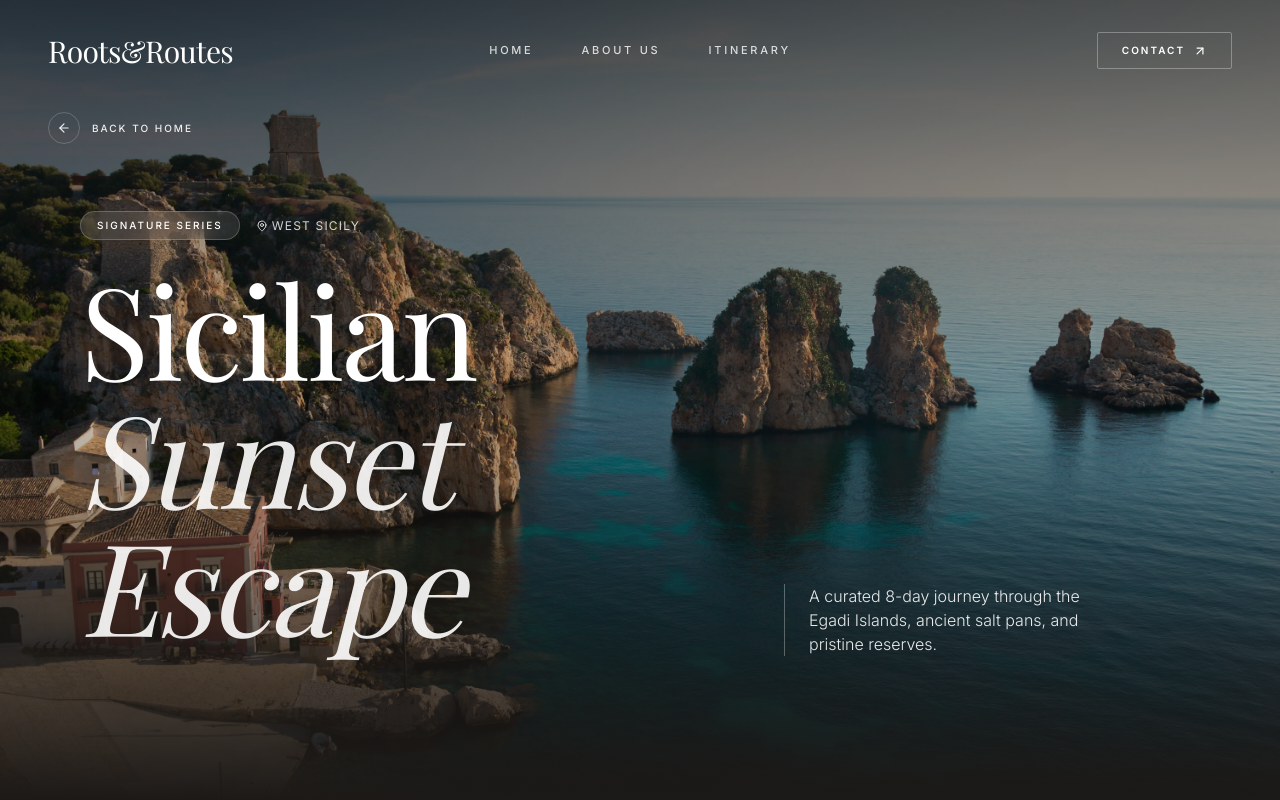
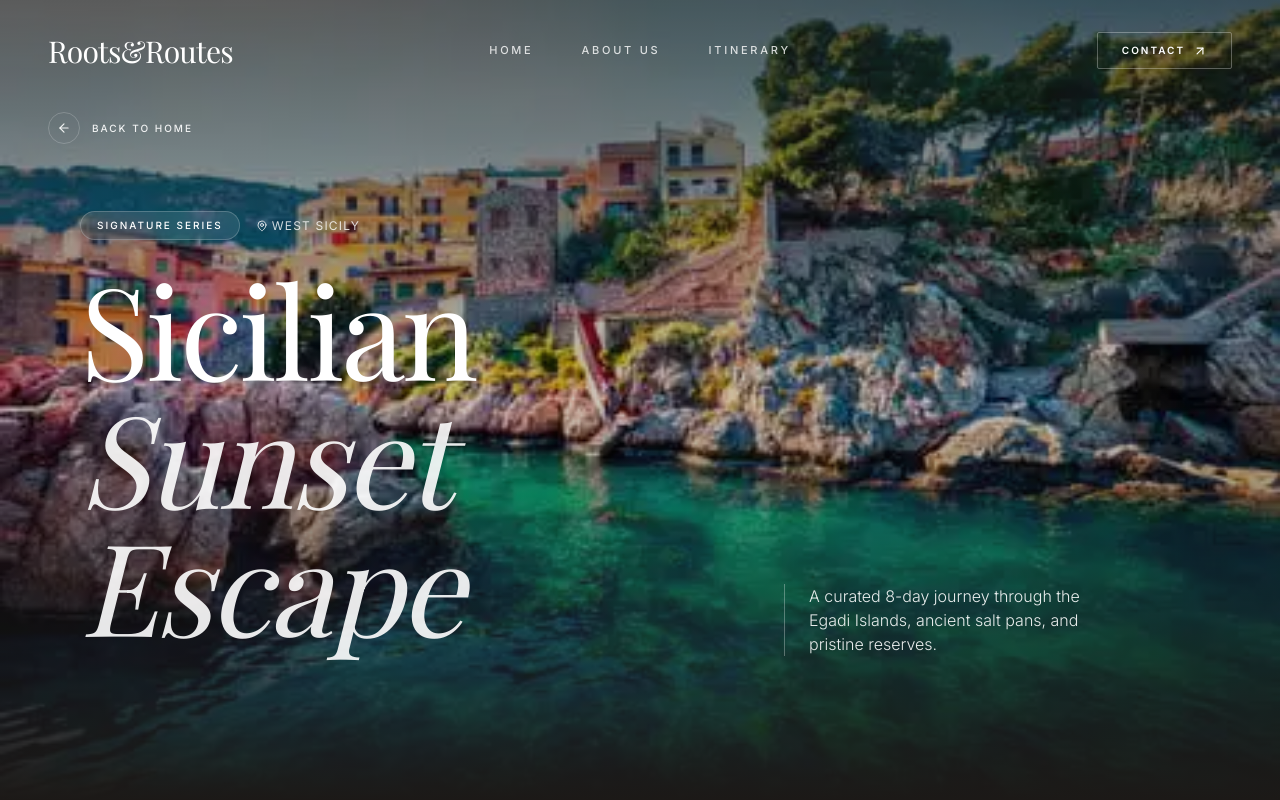
Before and after one commit to Soaja/roots-routes, a React (Vite) app: page / in a window 1280 px wide. Both pictures are taken after a click on the link "ITINERARY". Shown: the top 800 px of the page. Built offline with nearby package versions, Linux system fonts and the light colour scheme; a web font is replaced by a local one.

Commit message:
Update ExperiencePage.tsx

```diff
--- a/pages/ExperiencePage.tsx
+++ b/pages/ExperiencePage.tsx
@@ -61,7 +61,7 @@ const ExperiencePage: React.FC<ExperiencePageProps> = ({ onNavigate }) => {
             className="absolute inset-0"
         >
           <img
-            src="images/hero.webp"
+            src="images/coast1.webp"
             alt="Sicily Coast"
             className="w-full h-full object-cover"
           />
@@ -154,17 +154,17 @@ const ExperiencePage: React.FC<ExperiencePageProps> = ({ onNavigate }) => {
                 <div className="grid grid-cols-1 md:grid-cols-2 gap-4 h-[800px] md:h-[600px]">
                     {/* Main large image */}
                     <div className="md:col-span-1 md:row-span-2 relative group overflow-hidden rounded-sm">
-                        <img src="https://images.unsplash.com/photo-1596716075908-16cb60df38c5?q=80&w=1500&auto=format&fit=crop" alt="Wine" className="w-full h-full object-cover transition-transform duration-700 group-hover:scale-105"/>
+                        <img src="images/sicilian_vineyard3.webp" alt="Wine" className="w-full h-full object-cover transition-transform duration-700 group-hover:scale-105"/>
                         <div className="absolute bottom-4 left-4 bg-white/90 backdrop-blur-sm px-3 py-1 text-[10px] tracking-widest uppercase">Local Flavors</div>
                     </div>
                     {/* Top right */}
                     <div className="relative group overflow-hidden rounded-sm">
-                        <img src="https://images.unsplash.com/photo-1544627836-822b10167667?q=80&w=1500&auto=format&fit=crop" alt="Favignana" className="w-full h-full object-cover transition-transform duration-700 group-hover:scale-105"/>
+                        <img src="images/favignana2.webp" alt="Favignana" className="w-full h-full object-cover transition-transform duration-700 group-hover:scale-105"/>
                          <div className="absolute bottom-4 left-4 bg-white/90 backdrop-blur-sm px-3 py-1 text-[10px] tracking-widest uppercase">Crystal Waters</div>
                     </div>
                     {/* Bottom right */}
                     <div className="relative group overflow-hidden rounded-sm">
-                        <img src="https://images.unsplash.com/photo-1621253457805-a337580662d7?q=80&w=1500&auto=format&fit=crop" alt="Street" className="w-full h-full object-cover transition-transform duration-700 group-hover:scale-105"/>
+                        <img src="images/palermo1" alt="Street" className="w-full h-full object-cover transition-transform duration-700 group-hover:scale-105"/>
                         <div className="absolute bottom-4 left-4 bg-white/90 backdrop-blur-sm px-3 py-1 text-[10px] tracking-widest uppercase">Ancient Streets</div>
                     </div>
                 </div>
```
